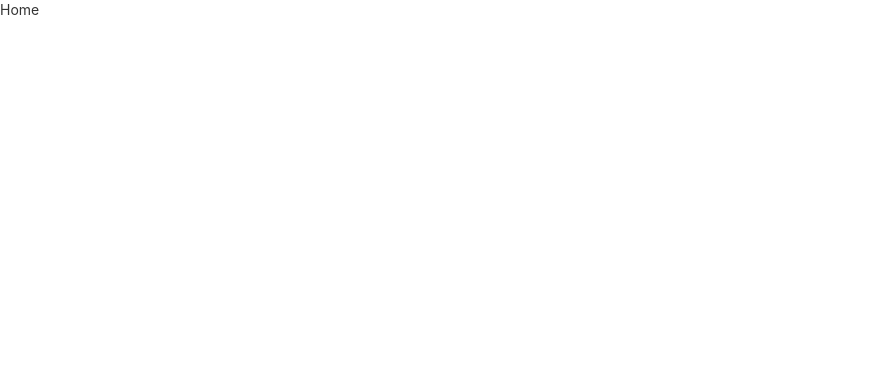
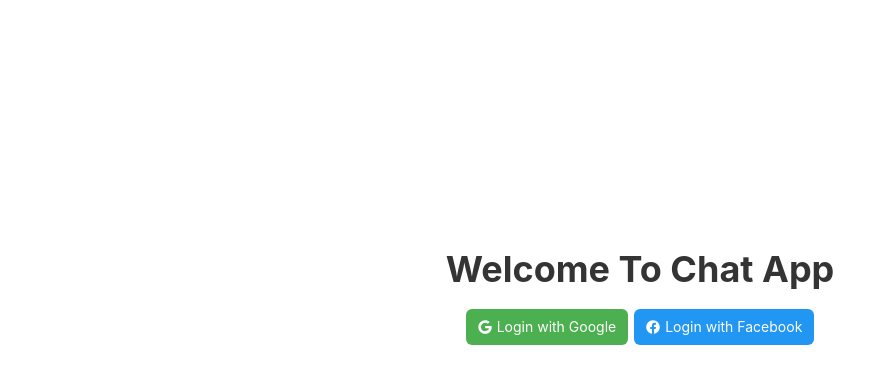
Before and after one commit to dhruv5gohel/ChatApp, a React (Create React App) app: page /signin in a window 1280 px wide. Before the commit this address led to /. Shown: the top 384 px of the page, without its empty margins (0-895 px from the left). Built offline with nearby package versions, Linux system fonts and the light colour scheme.

Commit message:
Added Authentication and storing to database with the help of firebase. Added React-Icons, React-Toastify. Also changed some database rules

```diff
--- a/database.rules.json
+++ b/database.rules.json
@@ -1,5 +1,11 @@
 {
   "rules": {
+    "profiles":{
+      "$user_id": {
+        ".read" : "$user_id === auth.uid",
+      	".write": "$user_id === auth.uid"
+      }
+    },
     ".read": false,
     ".write": false
   }
--- a/package.json
+++ b/package.json
@@ -9,9 +9,11 @@
     "firebase": "^9.21.0",
     "react": "^18.2.0",
     "react-dom": "^18.2.0",
+    "react-icons": "^4.8.0",
     "react-router": "^6.11.1",
     "react-router-dom": "^6.11.1",
     "react-scripts": "5.0.1",
+    "react-toastify": "^9.1.2",
     "rsuite": "^5.33.0",
     "web-vitals": "^2.1.4"
   },
--- a/src/App.js
+++ b/src/App.js
@@ -4,6 +4,7 @@ import SignIn from './Pages/SignIn';
 import PublicRoute from './Components/PublicRoute';
 import PrivateRoute from './Components/PrivateRoute';
 import Home from './Pages/Home';
+import "./style/utility.css"
 
 function App() {
   return (
--- a/src/Components/PrivateRoute.js
+++ b/src/Components/PrivateRoute.js
@@ -1,7 +1,7 @@
 import { Navigate } from "react-router";
 
 const PrivateRoute = ({ children, ...routeProps }) => {
-    const profile = true;
+    const profile = false;
 
     if(!profile){
         return <Navigate to="/signin" />
--- a/src/Components/PublicRoute.js
+++ b/src/Components/PublicRoute.js
@@ -1,7 +1,7 @@
 import { Navigate } from "react-router";
 
 const PublicRoute = ({ children, ...restProps}) => {
-    const profile = true;
+    const profile = false;
 
     if(profile){
         return <Navigate to="/" />
--- a/src/Pages/SignIn.js
+++ b/src/Pages/SignIn.js
@@ -1,6 +1,63 @@
+import { Button, Col, Container, Grid, Panel, Row } from "rsuite";
+import { FaFacebook, FaGoogle } from 'react-icons/fa';
+import { FacebookAuthProvider, GoogleAuthProvider, signInWithPopup } from "firebase/auth";
+import { auth } from "../misc/firebase";
+import { database } from "../misc/firebase";
+import { ref, set } from "firebase/database";
+import { toast, ToastContainer } from 'react-toastify';
+
+
 const SignIn = () => {
+    const signInWithProvider = async (provider) => {
+        try{
+            const result = await signInWithPopup(auth, provider);
+            console.log(result)
+
+            if(result._tokenResponse.isNewUser){
+                await set(ref(database, "profiles/" + result.user.uid), {
+                    name: result.user.displayName,
+                    email: result.user.email
+                });
+            }
+
+            toast.success("Login Successful")
+        }
+        catch(err){
+            toast.error(err)
+        }
+    }
+
+    const onGoogleSignIn = () => {
+        signInWithProvider(new GoogleAuthProvider());
+    }
+
+    const onFacebookSignIn = () => {
+        signInWithProvider(new FacebookAuthProvider());
+    }
+
     return (
-        <div>SignIn</div>
+        <Container>
+            <Grid>
+                <Row>
+                    <Col xs={24} md={12} mdOffset={6}>
+                        <Panel>
+                            <div className="text-center mt">
+                                <h2 className="text-center">Welcome To Chat App</h2>
+                                <div className="mt-5">
+                                    <Button color="green" appearance="primary" startIcon={<FaGoogle />} className="mlr-3" onClick={onGoogleSignIn}>
+                                        Login with Google
+                                    </Button>
+                                    <Button color="blue" appearance="primary" startIcon={<FaFacebook />} className="mlr-3" onClick={onFacebookSignIn}>
+                                        Login with Facebook
+                                    </Button>
+                                </div>
+                            </div>
+                            <ToastContainer position="top-center"/>
+                        </Panel>
+                    </Col>
+                </Row>
+            </Grid>
+        </Container>
     );
 }
 
--- a/src/index.js
+++ b/src/index.js
@@ -3,6 +3,8 @@ import ReactDOM from 'react-dom/client';
 import App from './App';
 import reportWebVitals from './reportWebVitals';
 import { BrowserRouter } from 'react-router-dom';
+import "react-toastify/dist/ReactToastify.css";
+
 
 const root = ReactDOM.createRoot(document.getElementById('root'));
 root.render(
--- a/src/misc/firebase.js
+++ b/src/misc/firebase.js
@@ -1,4 +1,6 @@
 import { initializeApp } from "firebase/app";
+import { getAuth } from "firebase/auth";
+import { getDatabase } from "firebase/database";
 
 const config = {
     apiKey: "AIzaSyAtHnV9n1uJ4TREG8GMI24EavhCkKMLiiU",
@@ -10,3 +12,5 @@ const config = {
 };
 
 const app = initializeApp(config);
+export const auth = getAuth(app);
+export const database = getDatabase()
--- /dev/null
+++ b/src/style/utility.css
@@ -0,0 +1,15 @@
+.text-center{
+    text-align: center;
+}
+
+.mt{
+    margin-top: 14rem;
+}
+
+.mt-5{
+    margin-top: 15px;
+}
+
+.mlr-3{
+    margin: 0px 3px;
+}
```
Also changed, not shown: 1 other file (tests, documents, lock files or other folders).
